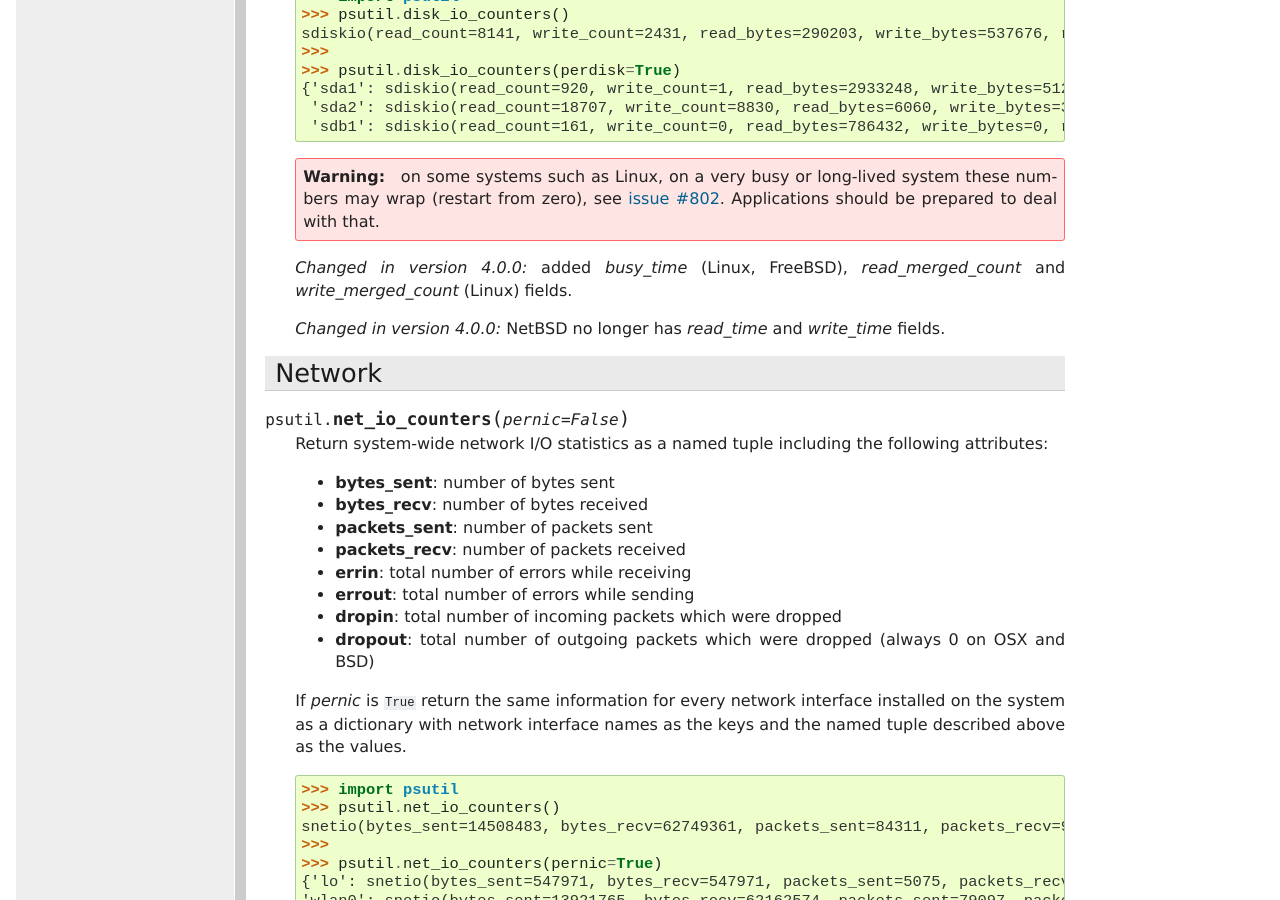
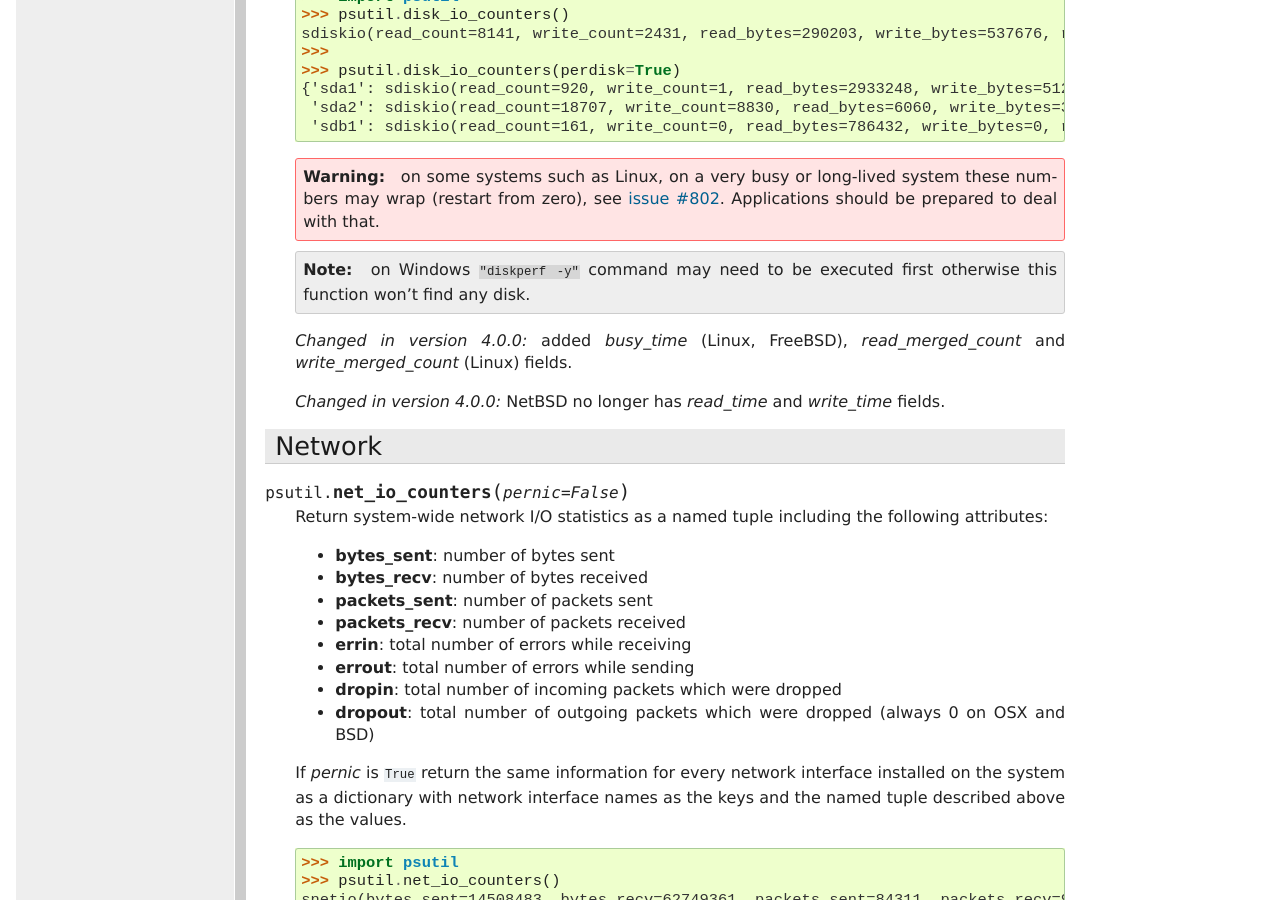
Before and after one commit to giampaolo/psutil, a Sphinx documentation site: the page built from docs/index.rst, in a window 1280 px wide and 900 px high, scrolled down 6441 px. Built offline with Sphinx 7.4.7, drawn with Linux system fonts in a browser that asks for light colours; formulas are drawn with MathJax 3.

Commit message:
update disk_io_counters() doc

```diff
--- a/docs/index.rst
+++ b/docs/index.rst
@@ -409,6 +409,10 @@ Disks
     numbers may wrap (restart from zero), see
     `issue #802 <https://github.com/giampaolo/psutil/issues/802>`__.
     Applications should be prepared to deal with that.
+
+  .. note::
+    on Windows ``"diskperf -y"`` command may need to be executed first
+    otherwise this function won't find any disk.
 
   .. versionchanged::
     4.0.0 added *busy_time* (Linux, FreeBSD), *read_merged_count* and
```
